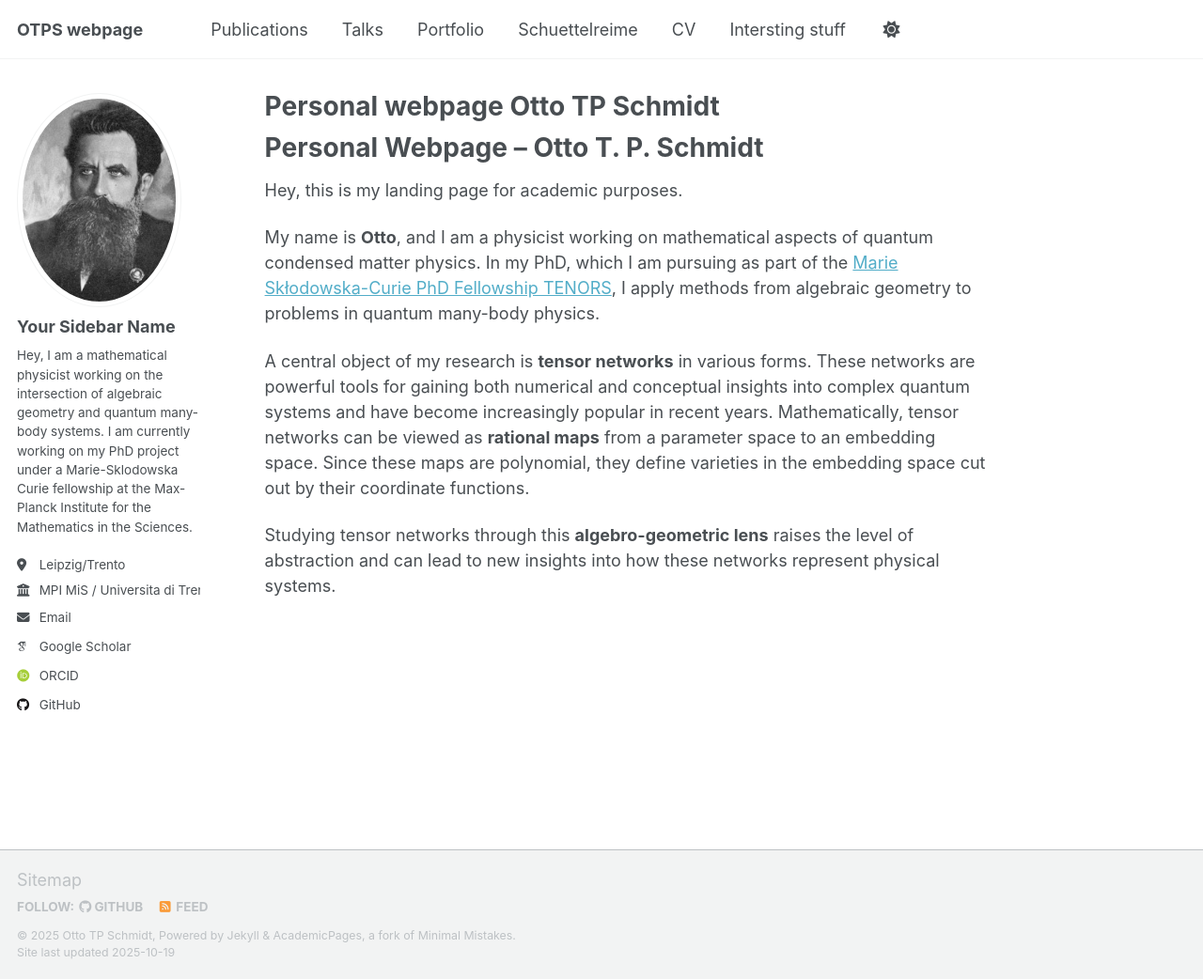
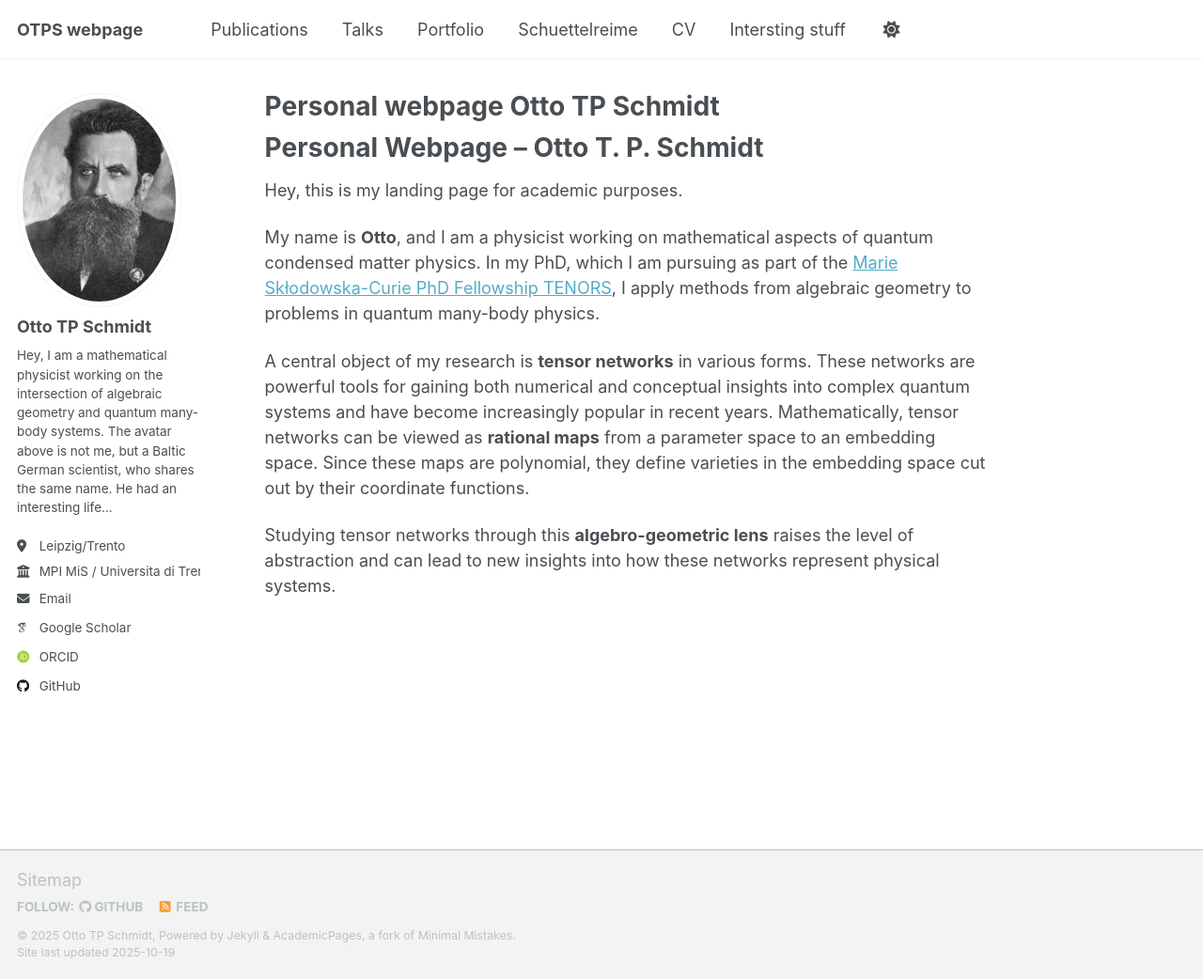
Before and after one commit to ottotpschmidt/ottotpschmidt.github.io, a Jekyll site: the page built from _pages/about.md, in a window 1280 px wide and 1042 px high. Shown: the whole window at 94% size. Built offline with Jekyll 4.4.1, drawn with Linux system fonts in a browser that asks for light colours; some web fonts are replaced; a script that is not in the unit is left out.

Commit message:
Modify author details in _config.yml
Updated author name and bio in the configuration file.

```diff
--- a/_config.yml
+++ b/_config.yml
@@ -24,9 +24,9 @@ repository               : "ottotpschmidt/ottotpschmidt.github.io"
 author:
   # Biographic information
   avatar           : "522f019fcf99b613.jpg"
-  name             : "Your Sidebar Name"
+  name             : "Otto TP Schmidt"
   pronouns         : # example: "she/her"
-  bio              : "Hey, I am a mathematical physicist working on the intersection of algebraic geometry and quantum many-body systems. I am currently working on my PhD project under a Marie-Sklodowska Curie fellowship at the Max-Planck Institute for the Mathematics in the Sciences."  # A short bio to display in the sidebar
+  bio              : "Hey, I am a mathematical physicist working on the intersection of algebraic geometry and quantum many-body systems. The avatar above is not me, but a Baltic German scientist, who shares the same name. He had an interesting life... "  # A short bio to display in the sidebar
   location         : "Leipzig/Trento"
   employer         : "MPI MiS / Universita di Trento"
   position         : "PhD Student"
```
